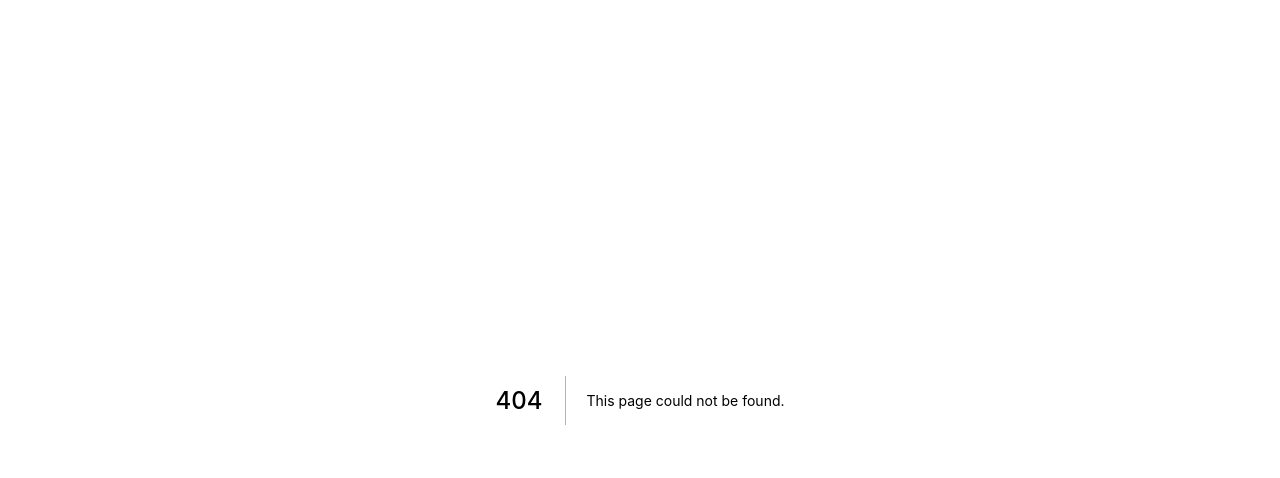
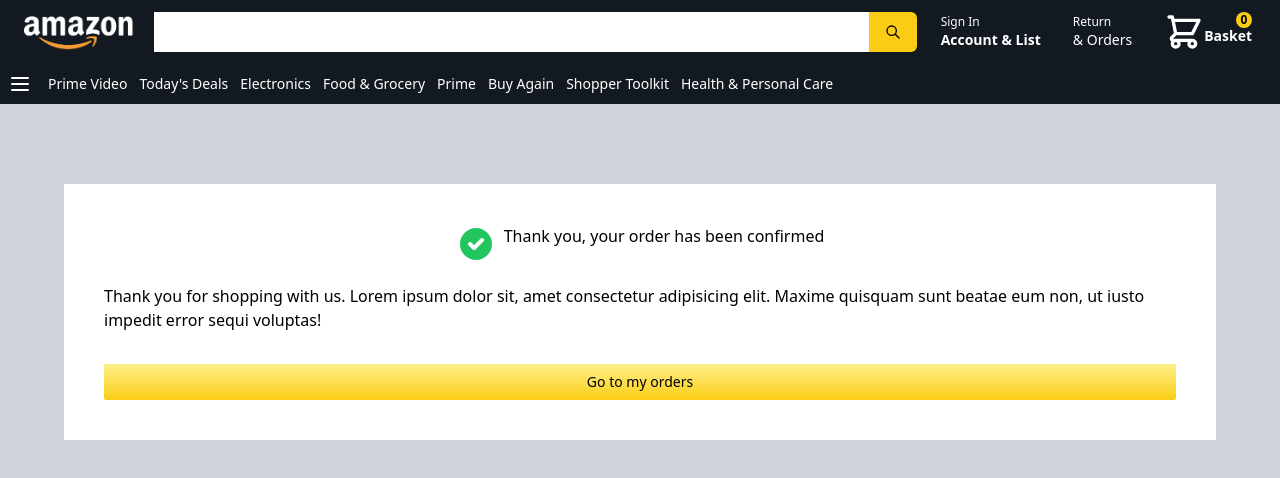
Before and after one commit to afifdattebayo/amazon-clone, a Next.js app: page /success in a window 1280 px wide. Before the commit this address had no page. Shown: the top 478 px of the page. Built offline with nearby package versions, Linux system fonts and the light colour scheme; no server answers.

Commit message:
add payment using stripe

```diff
--- a/next.config.js
+++ b/next.config.js
@@ -4,6 +4,9 @@ const nextConfig = {
   swcMinify: true,
   images: {
     domains: ["fakestoreapi.com","links.papareact.com"]
+  },
+  env:{
+    stripe_public_key: process.env.STRIPE_PUBLIC_KEY
   }
 }
 
--- a/package.json
+++ b/package.json
@@ -11,6 +11,8 @@
   "dependencies": {
     "@heroicons/react": "v1",
     "@reduxjs/toolkit": "^1.8.5",
+    "@stripe/stripe-js": "^1.22.0",
+    "axios": "^0.27.2",
     "firebase": "^9.10.0",
     "next": "12.3.0",
     "next-auth": "^4.10.3",
@@ -18,7 +20,8 @@
     "react-currency-formatter": "^1.1.0",
     "react-dom": "18.2.0",
     "react-redux": "^8.0.2",
-    "react-responsive-carousel": "^3.2.23"
+    "react-responsive-carousel": "^3.2.23",
+    "stripe": "^8.201.0"
   },
   "devDependencies": {
     "@tailwindcss/line-clamp": "^0.4.2",
--- /dev/null
+++ b/pages/api/create-checkout-session.js
@@ -0,0 +1,36 @@
+const stripe = require("stripe")(process.env.STRIPE_SECRET_KEY)
+
+
+// eslint-disable-next-line import/no-anonymous-default-export
+export default async (req, res) => {
+    const { items, email } = req.body;
+    const transformedItems = items.map((item) => ({
+        price_data: {
+            currency: "usd",
+            unit_amount: item.price * 100,
+            product_data: {
+                name: item.title,
+                images: [item.image]
+            }
+        },
+        // description: item.description,
+        quantity: 1,
+    }))
+
+    // shipping_rates: ['shr_1KP2i1Fziy9pX4yMPPHjzyR7'],
+    const session = await stripe.checkout.sessions.create({
+        payment_method_types:["card"],
+        shipping_address_collection: {
+            allowed_countries: ["BD", "US", "CA","ID"],
+        },
+        line_items: transformedItems,
+        mode: "payment",
+        success_url: `${process.env.NEXTAUTH_URL}/success`,
+        cancel_url: `${process.env.NEXTAUTH_URL}/checkout`,
+        metadata: {
+            email,
+            images: JSON.stringify(items.map((item) => item.image)),
+        }
+    })
+    res.status(200).json({ id: session.id })
+}
--- a/pages/checkout.jsx
+++ b/pages/checkout.jsx
@@ -8,11 +8,29 @@ import { useSession } from 'next-auth/react'
 import Currency from "react-currency-formatter"
 import { signIn } from "next-auth/react"
 
+// stripe
+import axios from "axios"
+import { loadStripe } from "@stripe/stripe-js"
+const stripePromise = loadStripe(process.env.stripe_public_key);
+
 function Checkout() {
     const items = useSelector(selectItems)
     const total = useSelector(selectTotal)
     const session = useSession()
 
+    const createCheckoutSesssion = async () => {
+        const stripe = await stripePromise;
+        // call the backend to create a checkout session
+        const checkoutSession = await axios.post(`/api/create-checkout-session`, {
+            items: items,
+            email: session.data.user.email
+        })
+        // redicrect user/customer to stripe checkout
+        const result = await stripe.redirectToCheckout({
+            sessionId: checkoutSession.data.id
+        })
+        if (result.error) console.info(result.error.message);
+    }
     return (
         <div className="bg-gray-100">
             <Header />
@@ -83,7 +101,7 @@ function Checkout() {
                                         <Currency quantity={total} currency="USD" />
                                     </span>
                                 </h2>
-                                <button className={`button mt-2 ${!session.data && 'from-gray-300 to-gray-500 border-gray-200 text-gray-300 cursor-not-allowed'}`}>
+                                <button onClick={createCheckoutSesssion} className={`button mt-2 ${!session.data && 'from-gray-300 to-gray-500 border-gray-200 text-gray-300 cursor-not-allowed'}`}>
                                     {!session.data ? "Sign in to Checkout" : "Process to checkout"}
                                 </button>
 
--- /dev/null
+++ b/pages/orders.jsx
@@ -0,0 +1,25 @@
+import { useSession } from 'next-auth/react'
+import React from 'react'
+import Header from '../components/Header'
+
+function orders() {
+    const session = useSession()
+
+    return (
+        <div className="bg-gray-100 h-screen">
+            <Header />
+            <main className="max-w-6xl mx-auto p-10">
+                <h1 className="text3xl border-b mb-2 border-yellow-400">
+                    Your Orders
+                </h1>
+                {
+                    session.data
+                        ? (<h2>X Orders</h2>)
+                        : (<h2>Please Sign in to see your order</h2>)
+                }
+            </main>
+        </div>
+    )
+}
+
+export default orders
--- /dev/null
+++ b/pages/success.jsx
@@ -0,0 +1,29 @@
+import React from 'react'
+import Header from "../components/Header"
+import {CheckCircleIcon} from "@heroicons/react/solid"
+import {useRouter} from "next/router"
+function success() {
+    const router = useRouter()
+
+  return (
+    <div className="bg-gray-300 h-screen">
+        <Header/>
+        <main className="max-w-6xl mx-auto mt-20">
+            <div className="flex flex-col p-10 bg-white">
+                <div className=" flex self-center space-x-2 mb-5">
+                    <CheckCircleIcon className='h-10 text-green-500'/>
+                    <h1 className="texte-3xl">Thank you, your order has been confirmed</h1>
+                </div>
+                <p>
+                Thank you for shopping with us. Lorem ipsum dolor sit, amet consectetur adipisicing elit. Maxime quisquam sunt beatae eum non, ut iusto impedit error sequi voluptas!
+                </p>
+                <button className="button mt-8" onClick={()=> router.push("/orders")}>
+                Go to my orders
+                </button>
+            </div>
+        </main>
+    </div>
+  )
+}
+
+export default success
```
Also changed, not shown: 1 other file (tests, documents, lock files or other folders).
